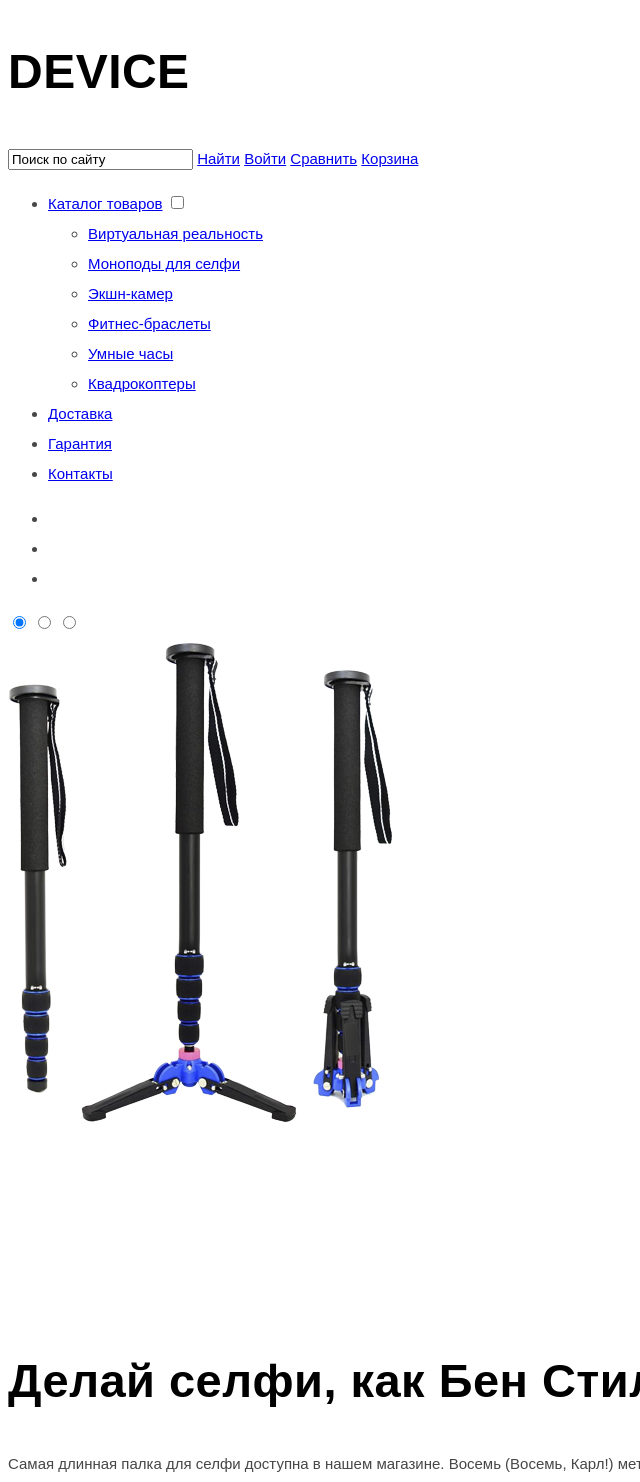
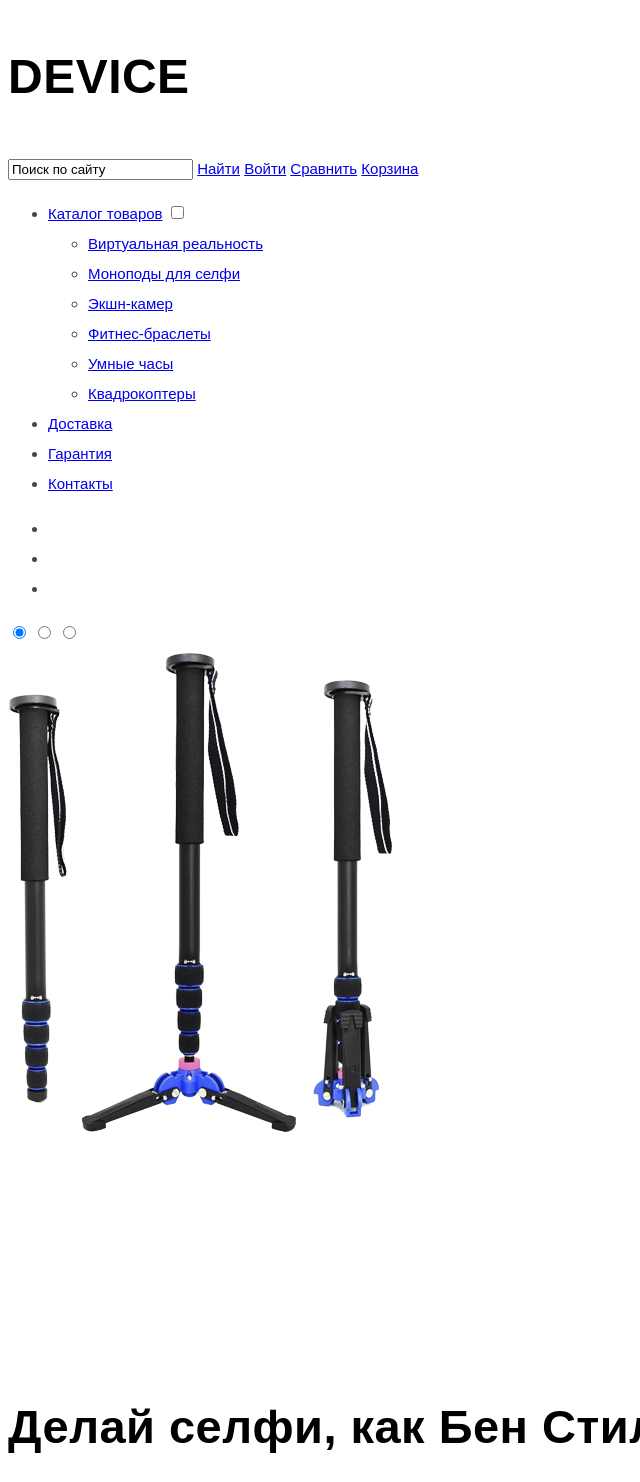
Before and after one commit to StanislavKrasovskiy/134268-device, a plain HTML site: page index.html in a window 1280 px wide. Shown: the top 1482 px of the page, without its empty margins (0-640 px from the left). Drawn offline with Linux system fonts and the light colour scheme.

Commit message:
Внес правки в css
Исправил межстрочные расстояния у двух текстовых элементов.

```diff
--- a/css/style.css
+++ b/css/style.css
@@ -5,7 +5,7 @@ body {
 
 /*Логотип*/
 .header-logo {
-  font: 800 48px / 1 Gilroy, sans-serif;
+  font: 800 48px / 57.6px Gilroy, sans-serif;
   letter-spacing: 0.48px; /*Не забыть! В тексте О нас и Контактах, адресе и телефоне значение межбуквенного — 0*/
   color: #000000;
   text-transform: capitalize;
@@ -20,7 +20,7 @@ body {
 
 /*Порядковый номер (слайдер)*/
 .slider-number {
-  font: 800 179.2px / 1 Gilroy, sans-serif;
+  font: 800 179.2px / 215.04px Gilroy, sans-serif;
   letter-spacing: 1.792px;
   color: #ffffff;
 }
@@ -59,14 +59,3 @@ body {
   letter-spacing: 3.2px;
   color: #000000;
 }
-
-/*?Лучше сделать так?
-.filter-title,
-.catalog-sort-title {
-  font-size: 16px;
-  line-height: 1.2em;
-  color: #000000;
-  font-weight: 800;
-  font-family: Gilroy, sans-serif;
-}
-*/
```
